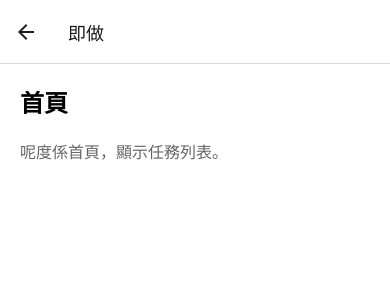
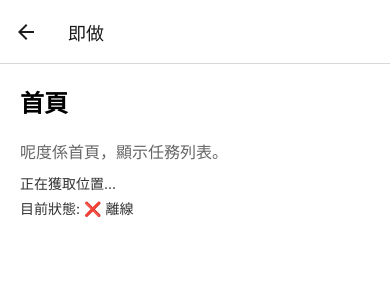
Before and after one commit to horingsng/donow-app, a React Native app: screen /Home in a window 390 px wide. Shown: the top 300 px of the page. Built offline with nearby package versions, Linux system fonts and the light colour scheme; no server answers.

Commit message:
整合 LocationContext 到 HomeScreen 並新增 expo-location 依賴

```diff
--- a/package.json
+++ b/package.json
@@ -13,6 +13,7 @@
     "@react-navigation/native": "^6.1.9",
     "@react-navigation/native-stack": "^6.9.17",
     "expo": "~50.0.0",
+    "expo-location": "~16.1.0",
     "firebase": "^10.7.0",
     "react": "18.2.0",
     "react-native": "0.73.6",
--- a/src/screens/HomeScreen.tsx
+++ b/src/screens/HomeScreen.tsx
@@ -1,13 +1,28 @@
-import React from 'react';
+import React, { useEffect } from 'react';
 import { View, Text, StyleSheet, ScrollView } from 'react-native';
 import { SafeAreaView } from 'react-native-safe-area-context';
+import { useLocation } from '../contexts/LocationContext';
 
 export default function HomeScreen() {
+  const { location, isOnline, setIsOnline } = useLocation();
+
+  useEffect(() => {
+    // 可以在這裡處理位置更新或開始/停止在線狀態
+    console.log('Current Location:', location);
+    console.log('Is Online:', isOnline);
+  }, [location, isOnline]);
+
   return (
     <SafeAreaView style={styles.container}>
       <ScrollView style={styles.scrollView}>
         <Text style={styles.title}>首頁</Text>
         <Text style={styles.info}>呢度係首頁，顯示任務列表。</Text>
+        {location ? (
+          <Text style={styles.locationText}>你的位置: {location.coords.latitude}, {location.coords.longitude}</Text>
+        ) : (
+          <Text style={styles.locationText}>正在獲取位置...</Text>
+        )}
+        <Text style={styles.statusText}>目前狀態: {isOnline ? '✅ 在線' : '❌ 離線'}</Text>
       </ScrollView>
     </SafeAreaView>
   );
@@ -18,4 +33,6 @@ const styles = StyleSheet.create({
   scrollView: { flex: 1, padding: 20 },
   title: { fontSize: 24, fontWeight: 'bold', marginBottom: 20 },
   info: { fontSize: 16, color: '#666' },
+  locationText: { fontSize: 14, color: '#333', marginTop: 10 },
+  statusText: { fontSize: 14, color: '#333', marginTop: 5 },
 });
```
Also changed, not shown: 1 other file (tests, documents, lock files or other folders).
